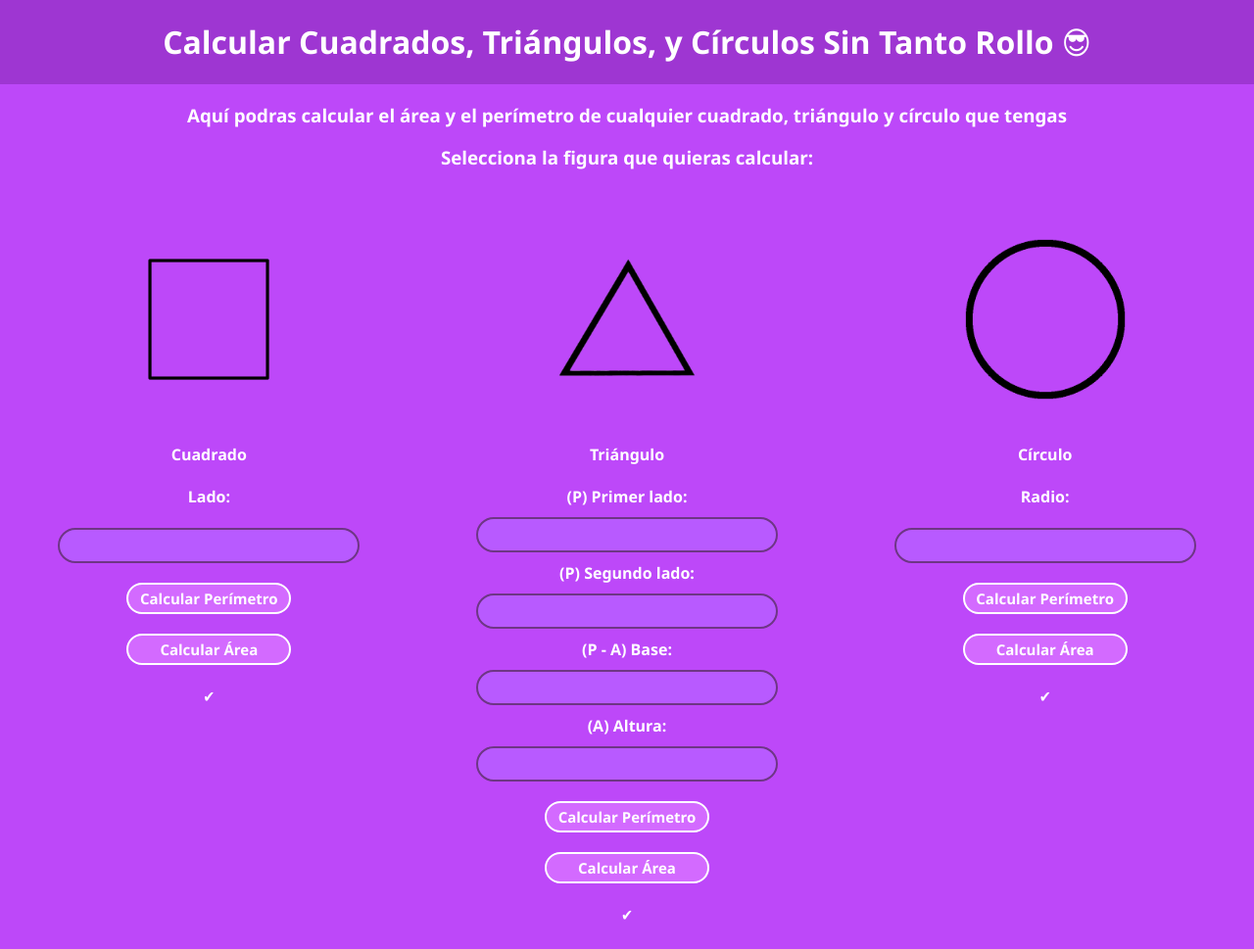
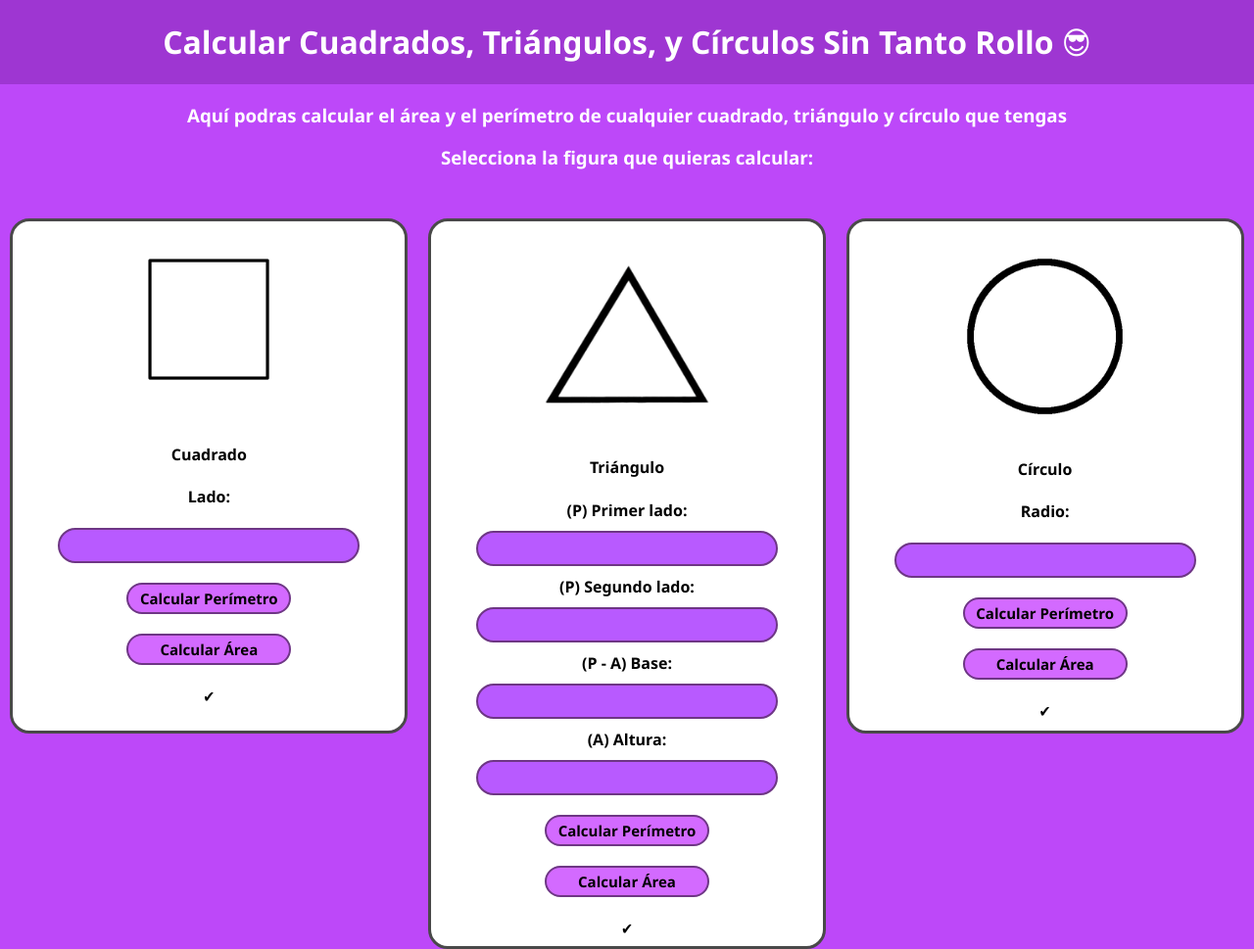
Before and after one commit to VictorCar86/platzi-curso-practico-javascript, a plain HTML site: page index.html in a window 1280 px wide. Shown: the whole page at 98% size. Drawn offline with Linux system fonts and the light colour scheme.

Commit message:
New style of containers

```diff
--- a/index.html
+++ b/index.html
@@ -24,30 +24,48 @@
             text-align: center;
         }
         .figures-container {
-            display: grid;
-            grid-template-columns: 1fr 1fr 1fr;
+            display: flex;
+            justify-content: space-around;
             text-align: center;
+            color: black;
         }
         .new_color_figures{
-            border: 3px solid #bd48f9;
+            background-color: white;
+            border: 3px solid #494949;
+            border-radius: 20px;
         }
         .new_color_figures:hover {
-            background-color: #b138ef;
-            border: 3px solid #8230ac;
-            border-radius: 5px;
+            background-color: #f9f5fd;
+            border: 3px solid #494949;
+            border-radius: 20px;
         }
-        .figures-section {
-            display: grid;
-            justify-content: center;
+        .figures-section-1 {
+            height: 520px;
+            width: 400px;
         }
-        .figures-first {
-            width: 308px;
+        .images-1 {
+            height: 200px;
+            width: 200px;
         }
-        .figures-second {
-            width: 308px;
+        .figures-section-2 {
+            width: 400px;
+            height: 740px;
         }
-        .figures-third {
-            width: 308px;
+        .images-2 {
+            height: 235px;
+            width: 180px;
+        }
+        .images-2 + h4 {
+            margin-top: 0;
+        }
+        .figures-section-3 {
+            height: 520px;
+            width: 400px;
+        }
+        .images-3 {
+            height: 195px;
+            width: 195px;
+            margin-top: 20px;
         }
         .input {
             width: 300px;
@@ -69,21 +87,14 @@
         }
         .button {
             background-color: #d36aff;
-            border: white 2px solid;
+            border: #6e3685 2px solid;
             border-radius: 16px;
             margin-top: 20px;
             width: 168px;
             height: 32px;
-            color: white;
+            color: black;
             font-size: 15px;
             font-weight: bold
-        }
-        .images {
-            height: 200px;
-            width: 200px;
-        }
-        .triangulo_img {
-            width: 150px;
         }
         .titles {
             margin: 10px 0;
@@ -102,10 +113,10 @@
 
         <form>
             <div class="figures-container">
-                <div class="figures-section new_color_figures">
+                <div class="figures-section-1 new_color_figures">
                     <div class="figures-first">
                         <label for="ladoCua">
-                            <img class="images" src="./assets/cuadrado.png">
+                            <img class="images-1" src="./assets/cuadrado.png">
                             <h4>Cuadrado</h4>
                             <h4>Lado:</h4>
                         </label>
@@ -122,10 +133,10 @@
                     </div>
                 </div>
 
-                <div class="figures-section new_color_figures">
+                <div class="figures-section-2 new_color_figures">
                     <div class="figures-second">
                         <label for="ladoT1">
-                            <img class="images triangulo_img" src="./assets/triangulo.png">
+                            <img class="images-2" src="./assets/triangulo.png">
                             <h4>Triángulo</h4>
                         </label>
 
@@ -161,10 +172,10 @@
                     </div>
                 </div>
 
-                <div class="figures-section new_color_figures">
+                <div class="figures-section-3 new_color_figures">
                     <div class="figures-third">
                         <label for="radio">
-                            <img class="images" src="./assets/circulo.png">
+                            <img class="images-3" src="./assets/circulo.png">
                             <h4>Círculo</h4>
                             <h4>Radio:</h4>
                         </label>
```
Also changed, not shown: figuras.js (line endings or trailing spaces).
